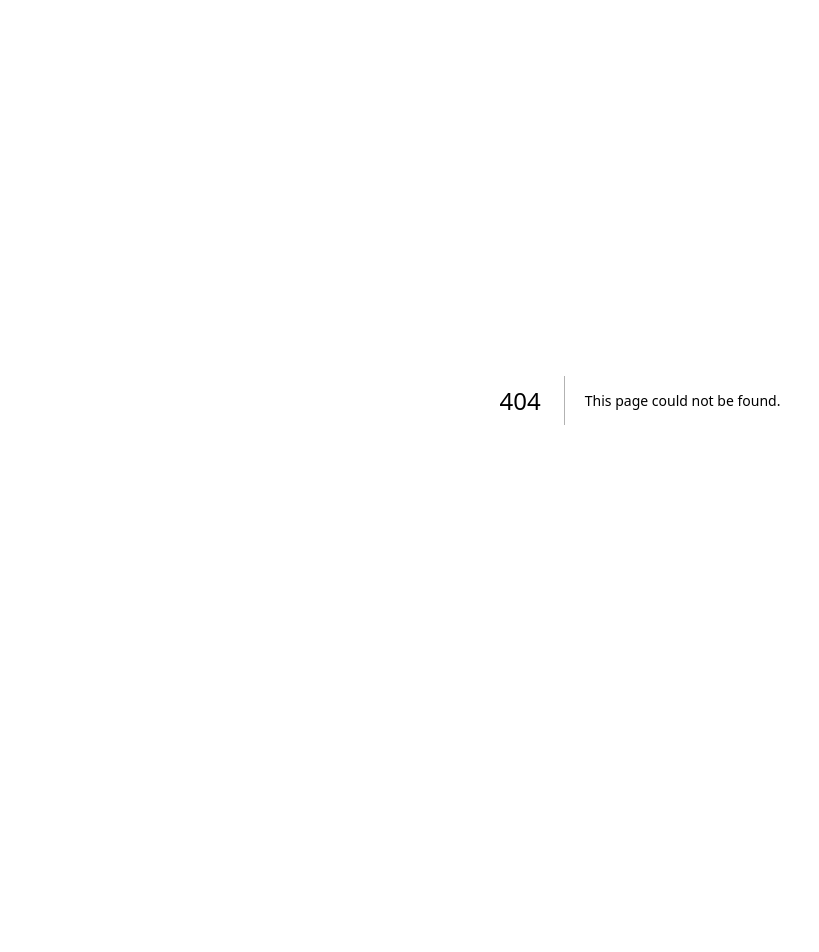
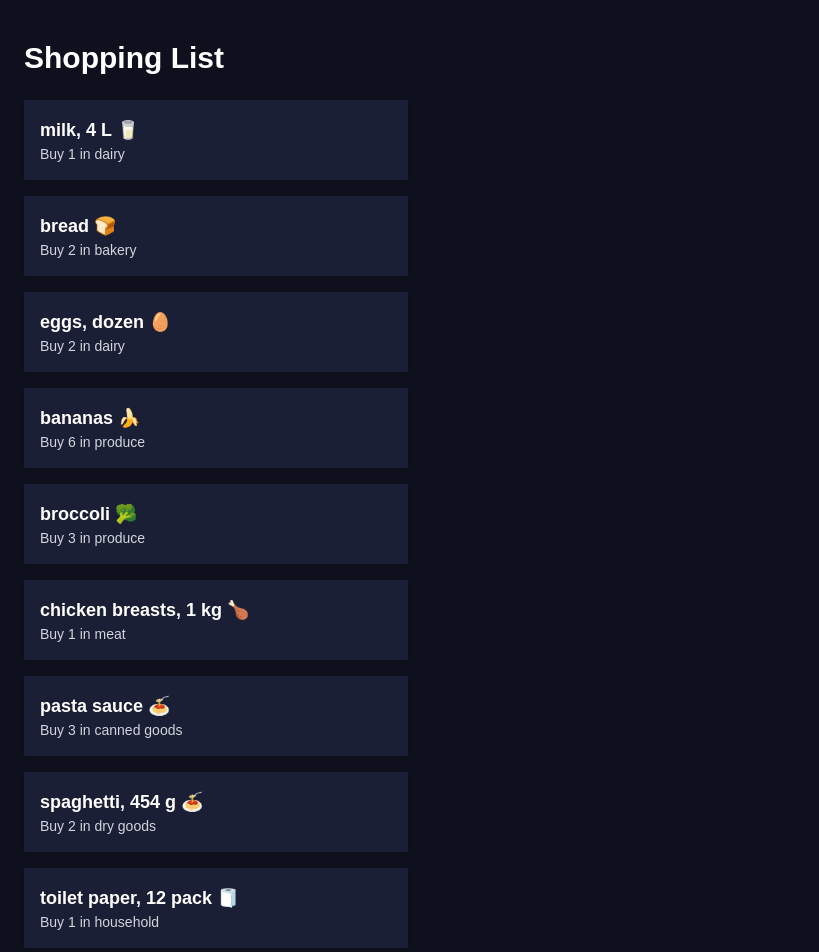
Before and after one commit to Neel0264/cprg306-assignments, a Next.js app: page /week-3 in a window 1280 px wide. Before the commit this address had no page. Shown: the top 952 px of the page, without its empty margins (0-819 px from the left). Before the commit the page ends 800 px from the top, so only its background shows below. Built offline with nearby package versions, Linux system fonts and the light colour scheme.

Commit message:
Update week-3 shopping list layout and styles

```diff
--- /dev/null
+++ b/app/week-3/item-list.js
@@ -0,0 +1,26 @@
+import Item from "./item";
+
+export default function ItemList() {
+  const items = [
+    { name: "milk, 4 L 🥛", quantity: 1, category: "dairy" },
+    { name: "bread 🍞", quantity: 2, category: "bakery" },
+    { name: "eggs, dozen 🥚", quantity: 2, category: "dairy" },
+    { name: "bananas 🍌", quantity: 6, category: "produce" },
+    { name: "broccoli 🥦", quantity: 3, category: "produce" },
+    { name: "chicken breasts, 1 kg 🍗", quantity: 1, category: "meat" },
+    { name: "pasta sauce 🍝", quantity: 3, category: "canned goods" },
+    { name: "spaghetti, 454 g 🍝", quantity: 2, category: "dry goods" },
+    { name: "toilet paper, 12 pack 🧻", quantity: 1, category: "household" },
+    { name: "paper towels, 6 pack", quantity: 1, category: "household" },
+    { name: "dish soap 🍽️", quantity: 1, category: "household" },
+    { name: "hand soap 🧼", quantity: 4, category: "household" },
+  ];
+
+  return (
+    <ul className="space-y-4">
+      {items.map((item, idx) => (
+        <Item key={idx} {...item} />
+      ))}
+    </ul>
+  );
+}
--- /dev/null
+++ b/app/week-3/item.js
@@ -0,0 +1,8 @@
+export default function Item({ name, quantity, category }) {
+  return (
+    <li className="bg-[#1a1f36] p-4 rounded-none shadow-sm max-w-sm w-full">
+      <p className="text-white text-lg font-bold">{name}</p>
+      <p className="text-gray-300 text-sm">Buy {quantity} in {category}</p>
+    </li>
+  );
+}
--- /dev/null
+++ b/app/week-3/page.js
@@ -0,0 +1,10 @@
+import ItemList from "./item-list";
+
+export default function Page() {
+  return (
+    <main className="min-h-screen bg-[#0e111d] px-6 py-10">
+      <h1 className="text-white text-3xl font-bold mb-6">Shopping List</h1>
+      <ItemList />
+    </main>
+  );
+}
```
Also changed, not shown: 1 other file (tests, documents, lock files or other folders).
